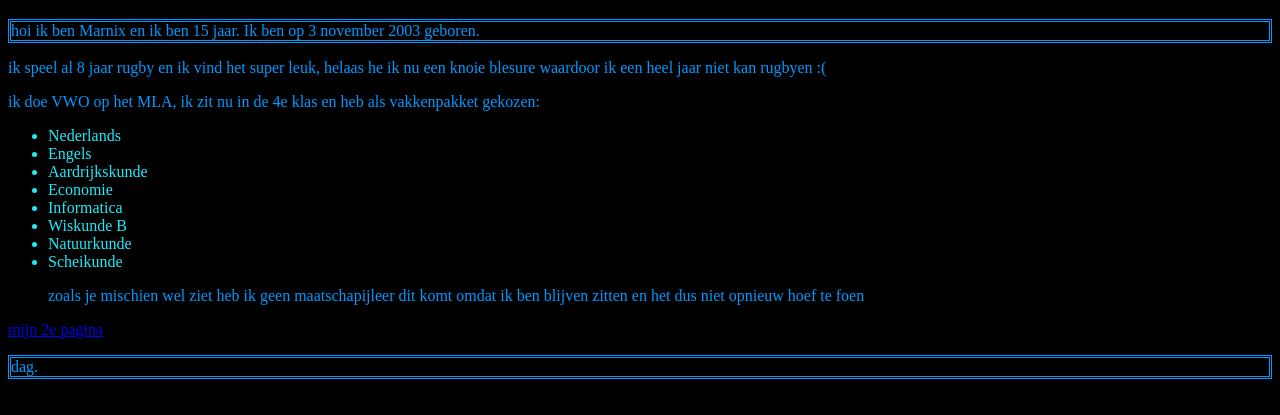
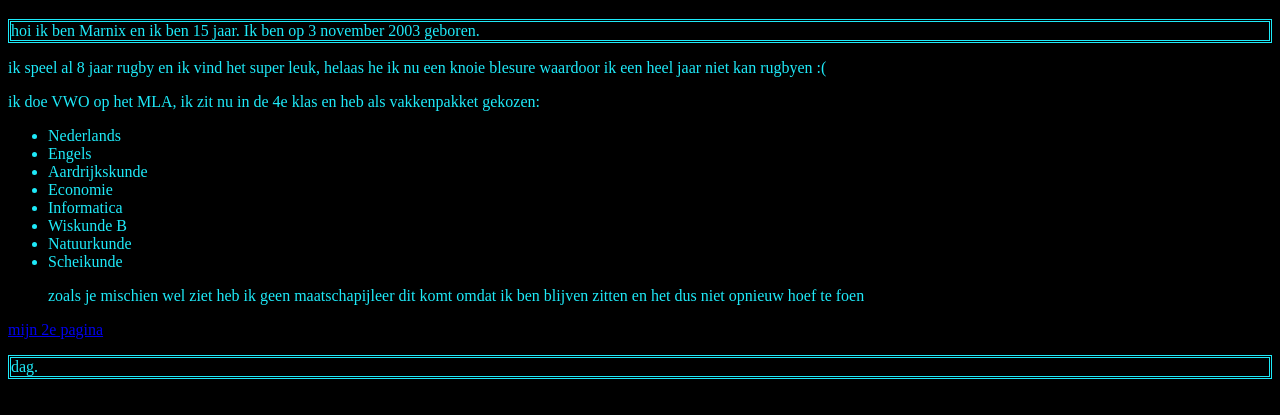
Before and after one commit to MXMW031103/website-informatica, a plain HTML site: page index.html in a window 1280 px wide. Shown: the part 61-476 px from the top of the page. Drawn offline with Linux system fonts and the light colour scheme.

Commit message:
Update style.css

```diff
--- a/style.css
+++ b/style.css
@@ -7,7 +7,7 @@ h1 {
 }
 
 p {
-  color:#0099ff
+  color:#1EEAF9
 }
 ul {
   color:#1EEAF9
```
